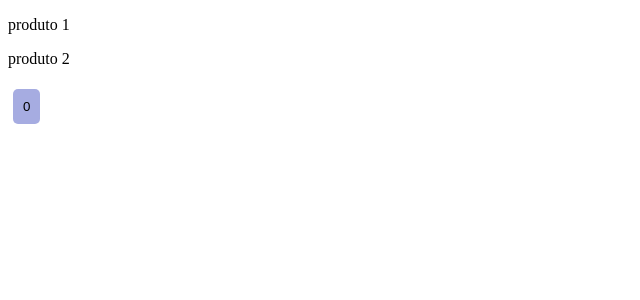
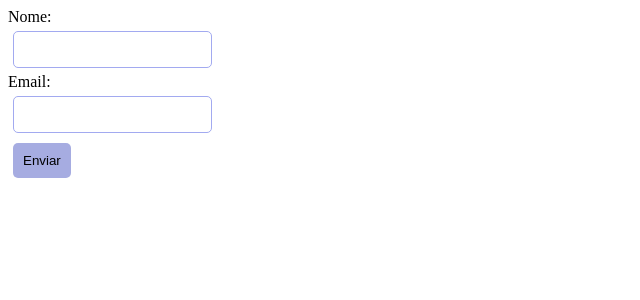
Before and after one commit to felipe-dorigan/curso_react_origamid, a React (Vite) app: page / in a window 1280 px wide. Shown: the top 300 px of the page, without its empty margins (0-640 px from the left). Built offline with nearby package versions, Linux system fonts and the light colour scheme.

Commit message:
feat(forms): adiciona aula de inputs controlados

```diff
--- /dev/null
+++ b/4-formularios/0401-input1/Aplicacao.jsx
@@ -0,0 +1,64 @@
+import React from "react";
+
+const estilo = {
+    backgroundColor: "rgba(27, 42, 178, 0.39)",
+    padding: "10px",
+    margin: "5px",
+    border: "none",
+    borderRadius: "5px",
+    cursor: "pointer"
+}
+
+const estiloInput = {
+    padding: "10px",
+    margin: "5px",
+    border: "none",
+    borderRadius: "5px",
+    border: "1px solid #a2aaf0",
+}
+
+const Aplicacao = () => {
+    const [form, setForm] = React.useState({
+        nome: "",
+        email: ""
+    });
+
+    const hangleSubmit = (event) => {
+        event.preventDefault();
+    }
+
+    const handleChange = ({ target }) => {
+        const { id, value } = target;
+        setForm({ ...form, [id]: value });
+    }
+
+    return (
+        <form onSubmit={hangleSubmit}>
+            <label htmlFor="nome">Nome:</label>
+            <br></br>
+            <input
+                type="text"
+                id="nome"
+                value={form.nome}
+                name="nome"
+                onChange={handleChange}
+                style={estiloInput}
+            />
+            <br></br>
+            <label htmlFor="email">Email:</label>
+            <br></br>
+            <input
+                type="email"
+                id="email"
+                value={form.email}
+                name="email"
+                onChange={handleChange}
+                style={estiloInput}
+            />
+            <br></br>
+            <button style={estilo}>Enviar</button>
+        </form>
+    );
+}
+
+export default Aplicacao;
--- a/src/App.jsx
+++ b/src/App.jsx
@@ -1,13 +1,11 @@
 import React from "react";
-import Aplicacao from "../3-react-hooks/0304-usecallback/Aplicacao";
+import Aplicacao from "../4-formularios/0401-input1/Aplicacao";
 
 const App = () => {
-    const  { pathname } = window.location;
-
     return (
-        // <React.Fragment>
+        <React.Fragment>
             <Aplicacao />
-        // </React.Fragment>
+        </React.Fragment>
     );
 }
 
```
